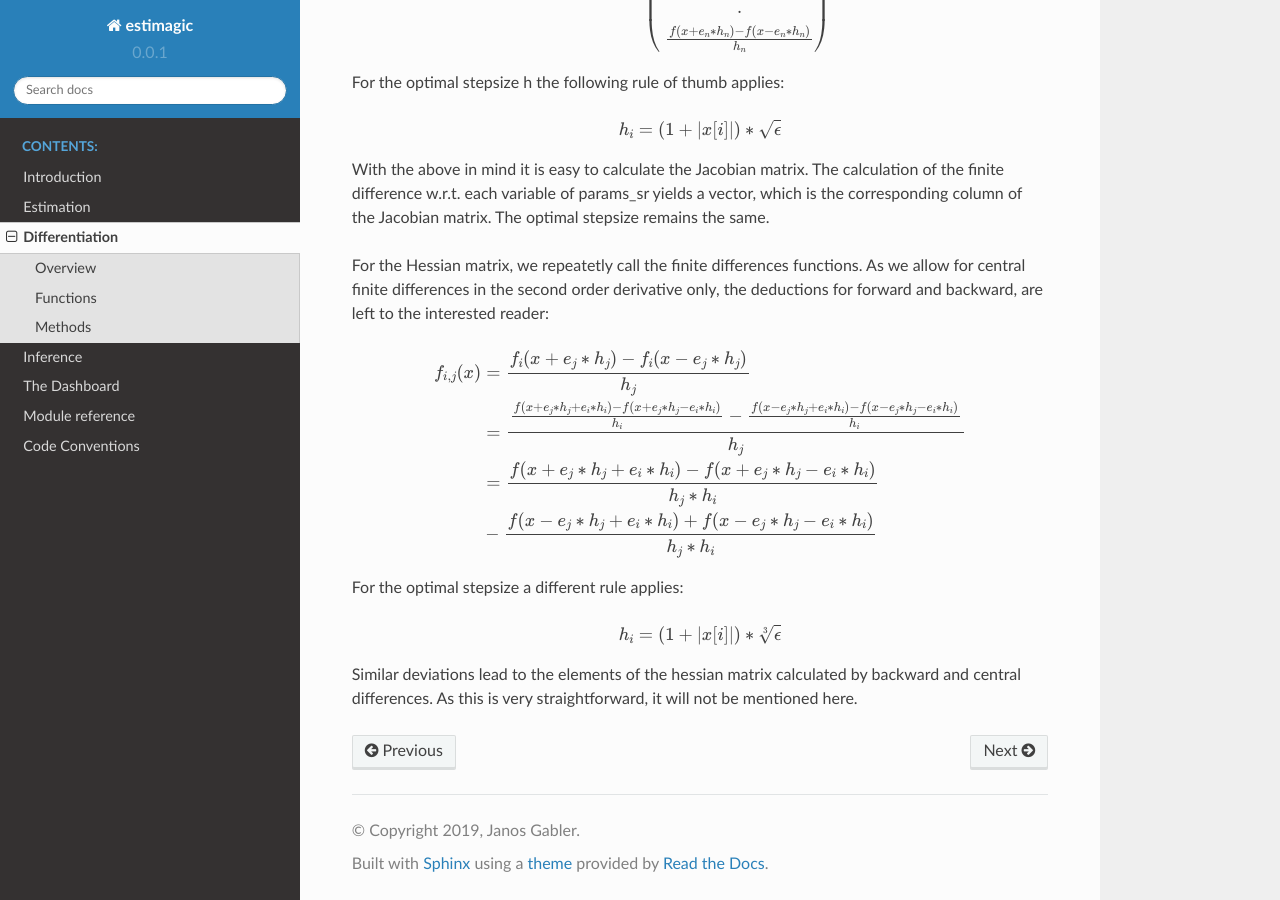
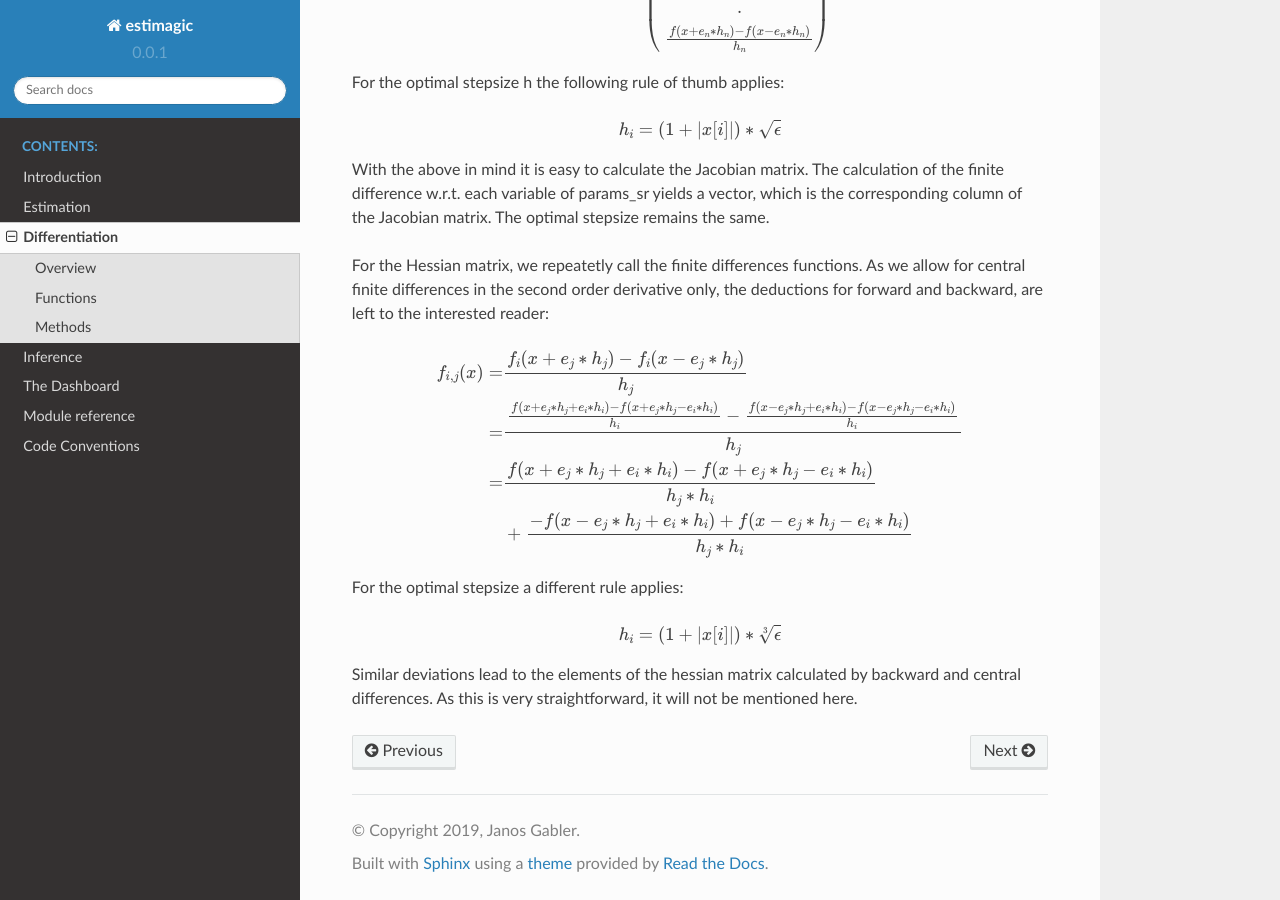
Before and after one commit to optimagic-dev/optimagic, a Sphinx documentation site: the page built from docs/source/differentiation.rst, in a window 1280 px wide and 900 px high, scrolled down 2385 px. Built offline with Sphinx 7.4.7 and the Read the Docs theme 2.0.0, drawn with Linux system fonts in a browser that asks for light colours.

Commit message:
Fix finite differences.

```diff
--- a/docs/source/differentiation.rst
+++ b/docs/source/differentiation.rst
@@ -117,11 +117,11 @@ deductions for forward and backward, are left to the interested reader:
 .. math::
 
     f_{i,j}(x)
-        &= \frac{f_i(x + e_j * h_j) - f_i(x - e_j * h_j)}{h_j} \\
-        &= \frac{\frac{f(x + e_j * h_j + e_i * h_i) - f(x + e_j * h_j - e_i * h_i)}{h_i}
+        = &\frac{f_i(x + e_j * h_j) - f_i(x - e_j * h_j)}{h_j} \\
+        = &\frac{\frac{f(x + e_j * h_j + e_i * h_i) - f(x + e_j * h_j - e_i * h_i)}{h_i}
            - \frac{f(x - e_j * h_j + e_i * h_i) - f(x - e_j * h_j - e_i * h_i)}{h_i}}{h_j} \\
-        &= \frac{f(x + e_j * h_j + e_i * h_i) - f(x + e_j * h_j - e_i * h_i)}{h_j * h_i} \\
-        &   - \frac{f(x - e_j * h_j + e_i * h_i) + f(x - e_j * h_j - e_i * h_i)}{h_j * h_i}
+        = &\frac{f(x + e_j * h_j + e_i * h_i) - f(x + e_j * h_j - e_i * h_i)}{h_j * h_i} \\
+          &+ \frac{- f(x - e_j * h_j + e_i * h_i) + f(x - e_j * h_j - e_i * h_i)}{h_j * h_i}
 
 For the optimal stepsize a different rule applies:
 
```
